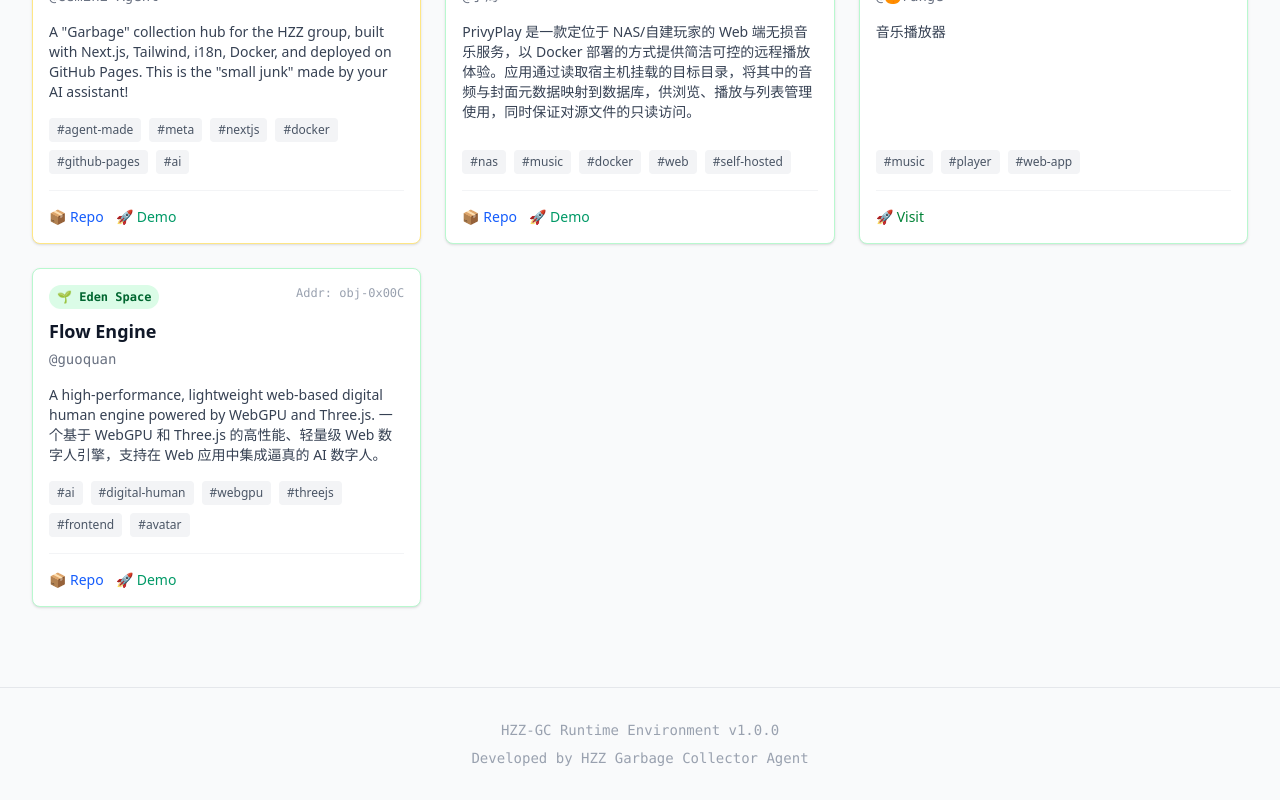
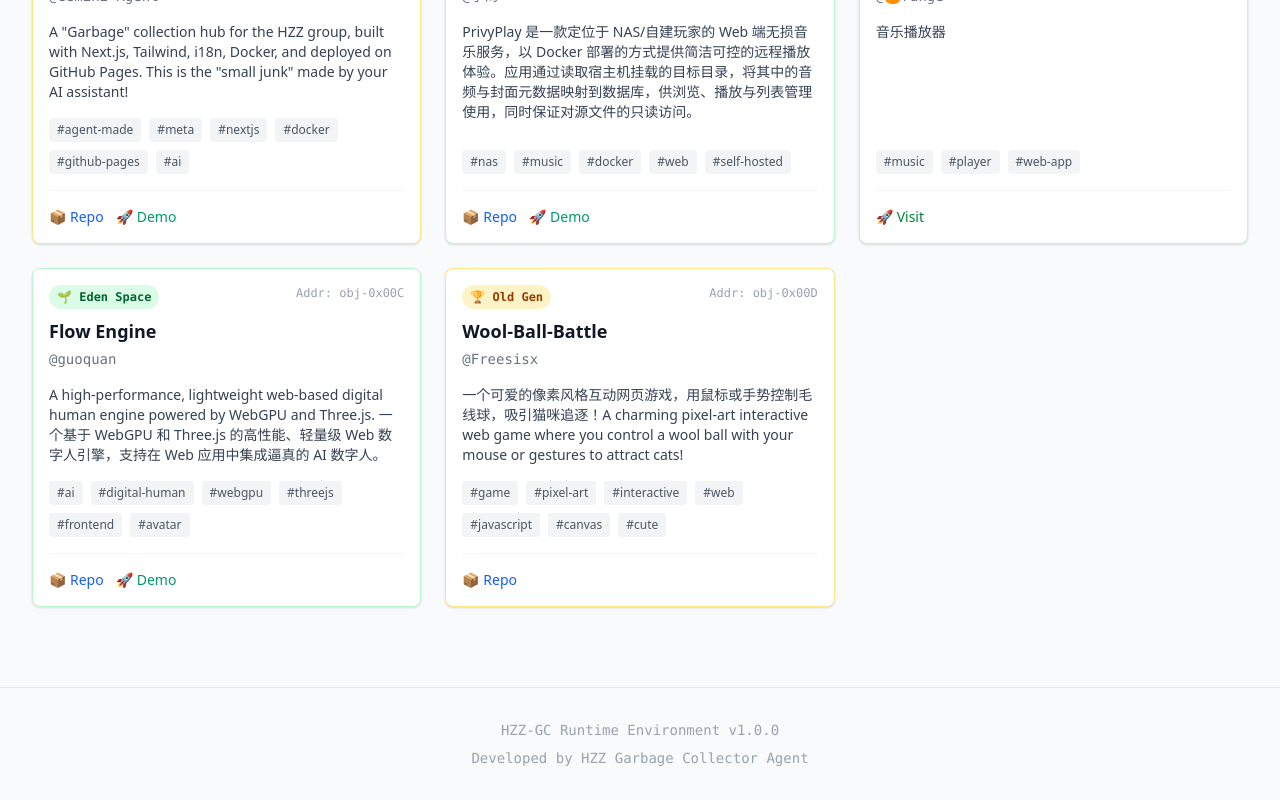
Before and after one commit to guoquan/hzz-gc, a Next.js app in the folder web/: page /en in a window 1280 px wide. Shown: the part 881-1681 px from the top of the page. Built offline with nearby package versions, Linux system fonts and the light colour scheme.

Commit message:
Add Wool-Ball-Battle by Freesisx to garbage collection
Co-authored-by: guoquan <1118270+guoquan@users.noreply.github.com>

```diff
--- a/web/data/garbage.ts
+++ b/web/data/garbage.ts
@@ -101,5 +101,19 @@ export const MOCK_GARBAGE: Garbage[] = [
     updated_at: '2025-12-30T10:00:00Z',
     reference_count: 0,
     status: GarbageStatus.NEW,
+  },
+  {
+    id: 'obj-0x00D',
+    title: 'Wool-Ball-Battle',
+    author: 'Freesisx',
+    description: '一个可爱的像素风格互动网页游戏，用鼠标或手势控制毛线球，吸引猫咪追逐！A charming pixel-art interactive web game where you control a wool ball with your mouse or gestures to attract cats!',
+    links: {
+      repo: 'https://github.com/freesisx/Wool-Ball-Battle',
+    },
+    tags: ['game', 'pixel-art', 'interactive', 'web', 'javascript', 'canvas', 'cute'],
+    created_at: '2026-01-12T04:30:00Z',
+    updated_at: '2026-01-12T04:30:00Z',
+    reference_count: 42,
+    status: GarbageStatus.TENURED,
   }
 ];
```
